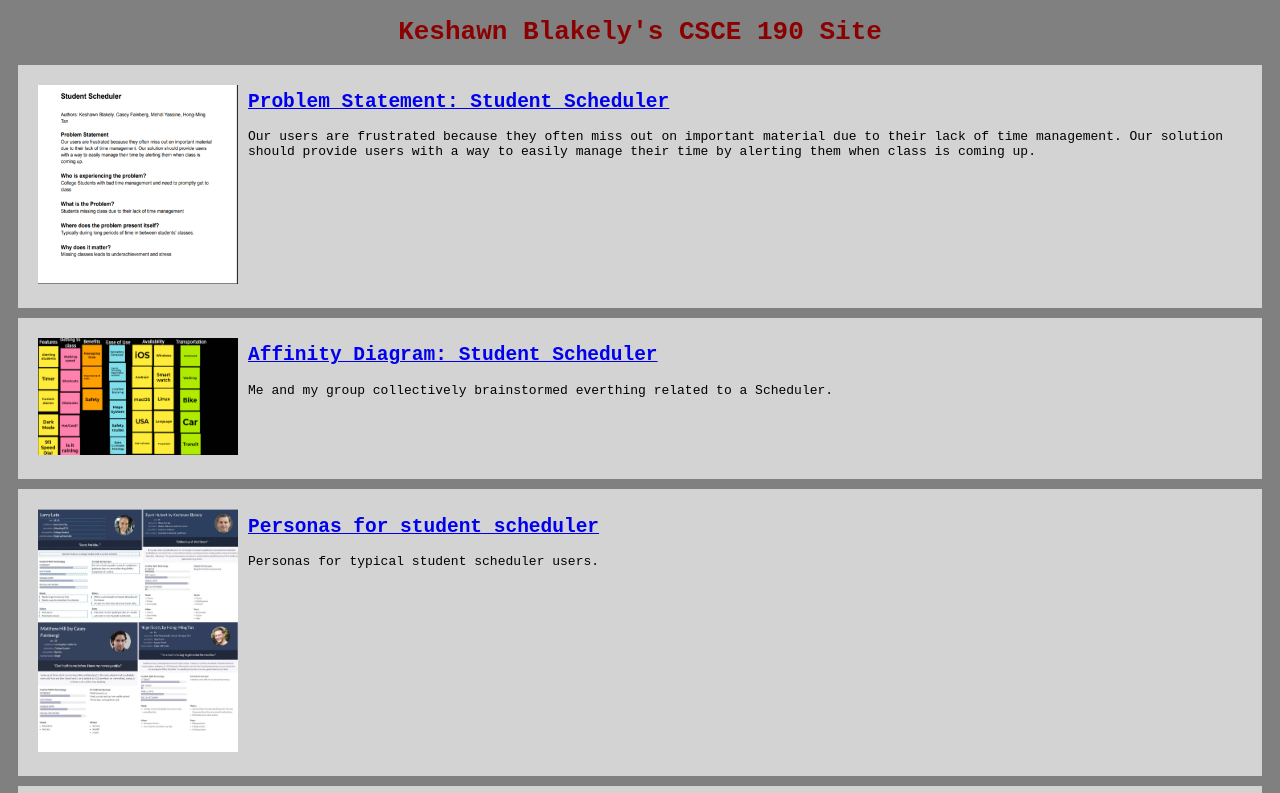
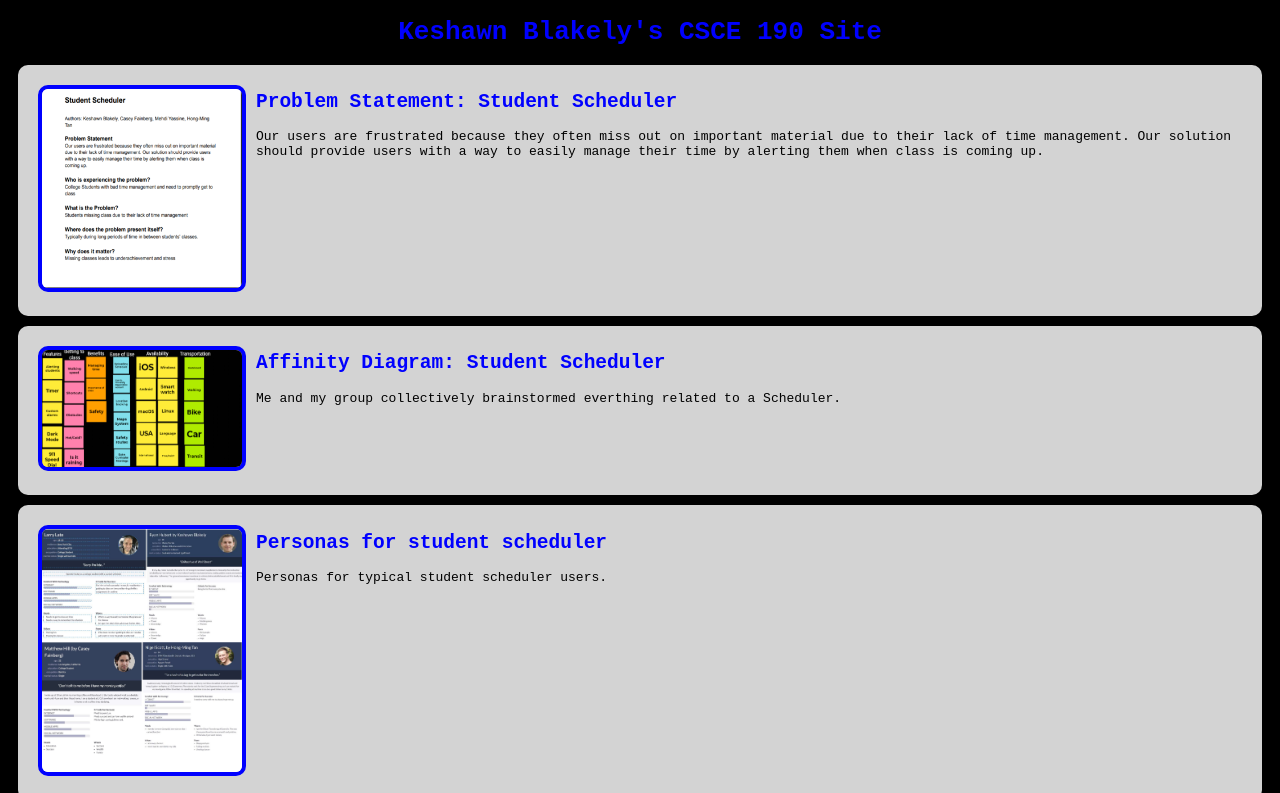
Before and after one commit to Keshawn7B/Keshawn7B.github.io, a plain HTML site: page index.html in a window 1280 px wide. Shown: the top 793 px of the page. Drawn offline with Linux system fonts and the light colour scheme.

Commit message:
Add files via upload

```diff
--- a/styles.css
+++ b/styles.css
@@ -1,5 +1,5 @@
 body {
-    background:gray;
+    background:black;
     font-family: monospace;
 }
 
@@ -8,13 +8,33 @@ body {
     padding: 10px;
     margin: 10px;
     background: lightgrey;
+    border-radius: 10px;
 }
 .assignment img {
     width:200px;
-    padding: 10px;
+    margin: 10px;
+    border: 4px solid blue;
+    border-radius: 10px;
+}
+.assignment img:hover {
+
+    border: 4px solid purple;
 }
 
 h1 {
-    color: darkred;
+    color: blue;
     text-align: center;
 }
+h1:hover {
+    color: purple;
+
+}
+
+a{
+    text-decoration: none;
+    color:blue;
+}
+
+a:hover{
+    color: purple;
+}
```
